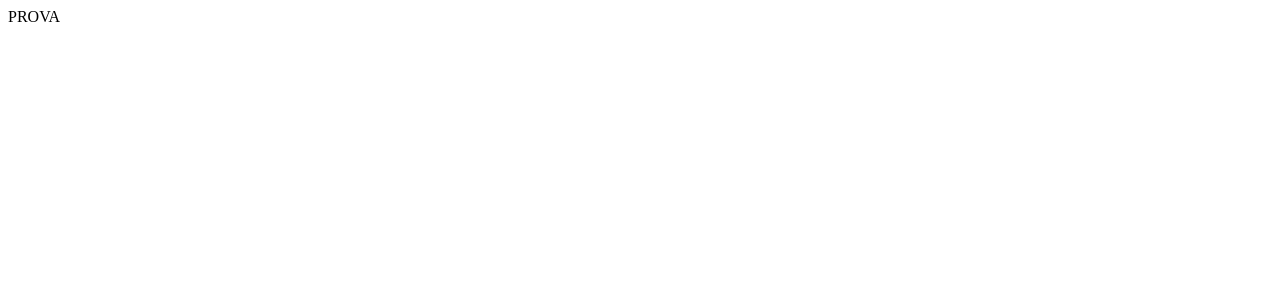
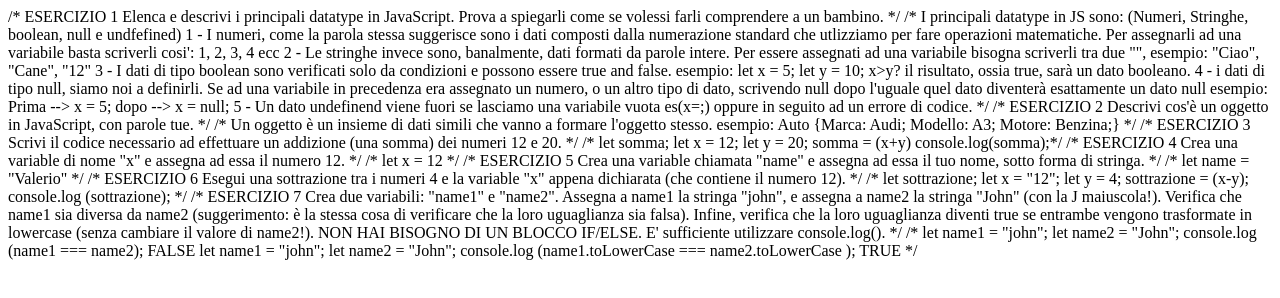
Before and after one commit to valerioman20/EsercizioJava1, a plain HTML site: page index.html in a window 1280 px wide. Drawn offline with Linux system fonts and the light colour scheme.

Commit message:
Le risposte nel file html

```diff
--- a/index.html
+++ b/index.html
@@ -6,7 +6,88 @@
     <title>Document</title>
 </head>
 <body>
- PROVA
+    /* ESERCIZIO 1
+    Elenca e descrivi i principali datatype in JavaScript. Prova a spiegarli come se volessi farli comprendere a un bambino.
+   */
+
+   /* I principali datatype in JS sono: (Numeri, Stringhe, boolean, null e undfefined)
+
+   1 - I numeri, come la parola stessa suggerisce sono i dati composti dalla numerazione standard
+   che utlizziamo per fare operazioni matematiche. Per assegnarli ad una variabile
+   basta scriverli cosi': 1, 2, 3, 4 ecc
+
+   2 - Le stringhe invece sono, banalmente, dati formati da parole intere. Per essere assegnati
+   ad una variabile bisogna scriverli tra due "", esempio: "Ciao", "Cane", "12"
+
+   3 - I dati di tipo boolean sono verificati solo da condizioni e possono essere true and false.
+   esempio: let x = 5; let y = 10; x>y? il risultato, ossia true, sarà un dato booleano.
+
+   4 - i dati di tipo null, siamo noi a definirli. Se ad una variabile in precedenza era assegnato
+   un numero, o un altro tipo di dato, scrivendo null dopo l'uguale quel dato diventerà esattamente un dato null
+   esempio: Prima --> x = 5; dopo --> x = null;
+
+   5 - Un dato undefinend viene fuori se lasciamo una variabile vuota es(x=;) oppure in seguito
+   ad un errore di codice.
+   */
+
+
+   /* ESERCIZIO 2
+    Descrivi cos'è un oggetto in JavaScript, con parole tue.
+   */
+
+   /* Un oggetto è un insieme di dati simili che vanno a formare l'oggetto stesso.
+   esempio: Auto {Marca: Audi; Modello: A3; Motore: Benzina;}
+    */
+
+   /* ESERCIZIO 3
+    Scrivi il codice necessario ad effettuare un addizione (una somma) dei numeri 12 e 20.
+   */
+
+   /* let somma;
+   let x = 12;
+   let y = 20;
+   somma = (x+y)
+   console.log(somma);*/
+
+   /* ESERCIZIO 4
+    Crea una variable di nome "x" e assegna ad essa il numero 12.
+   */
+
+   /* let x = 12 */
+
+   /* ESERCIZIO 5
+    Crea una variable chiamata "name" e assegna ad essa il tuo nome, sotto forma di stringa.
+   */
+
+   /* let name = "Valerio" */
+
+   /* ESERCIZIO 6
+    Esegui una sottrazione tra i numeri 4 e la variable "x" appena dichiarata (che contiene il numero 12).
+   */
+
+   /* let sottrazione;
+   let x = "12";
+   let y = 4;
+   sottrazione = (x-y);
+   console.log (sottrazione); */
+
+   /* ESERCIZIO 7
+    Crea due variabili: "name1" e "name2". Assegna a name1 la stringa "john", e assegna a name2 la stringa "John" (con la J maiuscola!).
+    Verifica che name1 sia diversa da name2 (suggerimento: è la stessa cosa di verificare che la loro uguaglianza sia falsa).
+    Infine, verifica che la loro uguaglianza diventi true se entrambe vengono trasformate in lowercase (senza cambiare il valore di name2!).
+    NON HAI BISOGNO DI UN BLOCCO IF/ELSE. E' sufficiente utilizzare console.log().
+   */
+
+   /* let name1 = "john";
+   let name2 =  "John";
+   console.log (name1 === name2); FALSE
+
+   let name1 = "john";
+   let name2 = "John";
+   console.log (name1.toLowerCase === name2.toLowerCase ); TRUE
+
+   */
+
  <script src="script.js"></script>
 </body>
 </html>
```
